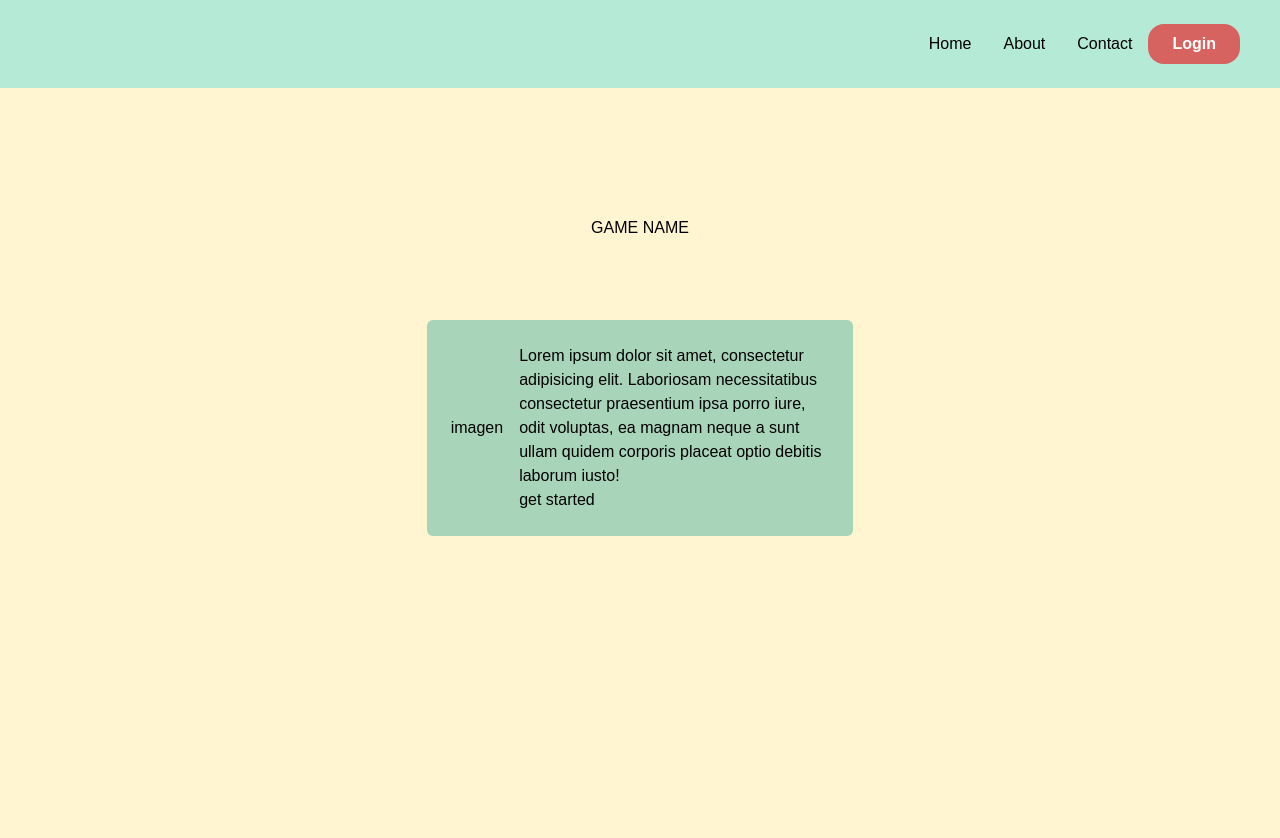
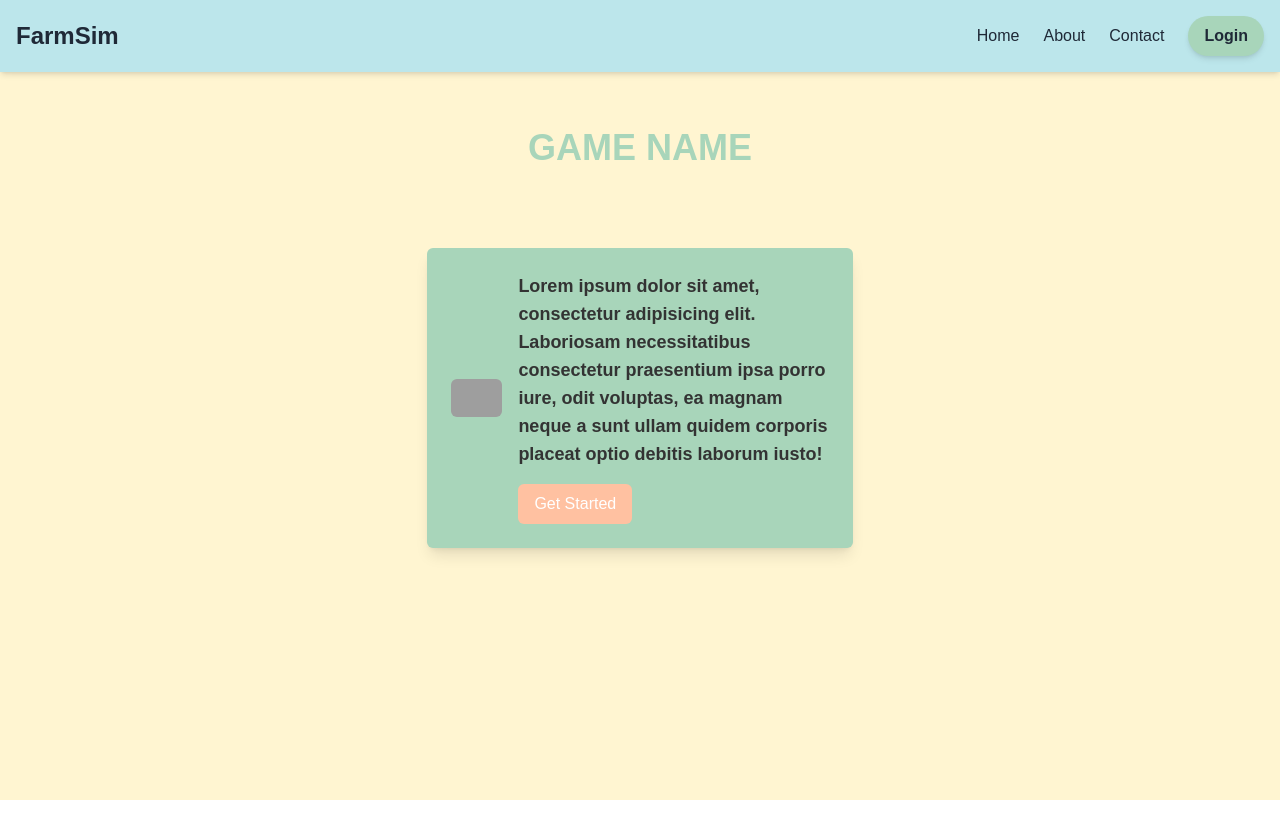
Before and after one commit to lioarce01/farmSim, a Next.js app in the folder client/: page / in a window 1280 px wide. Shown: the top 838 px of the page. After the commit the page ends 800 px from the top, so only its background shows below. Built offline with nearby package versions, Linux system fonts and the light colour scheme; grey boxes are pictures that could not be loaded.

Commit message:
authentication flow fixed, now can login, logout, show users etc, still need persistency config.

```diff
--- a/client/src/app/layout.tsx
+++ b/client/src/app/layout.tsx
@@ -6,13 +6,14 @@ import { store } from '../redux/store/store'; // Ajusta la ruta según tu estruc
 import Navbar from 'src/components/Navbar';
 import './globals.css'; // Asegúrate de que esta ruta sea correcta
 import { Auth0Provider } from '@auth0/auth0-react';
+import AuthWrapper from 'src/components/authWrapper'; // Importa el AuthWrapper
 
 const RootLayout = ({ children }: { children: ReactNode }) => {
   const redirectUri = typeof window !== "undefined" ? window.location.origin : undefined;
 
   return (
     <html lang="en">
-      <body>
+      <body className='text-gray-800'>
         <Provider store={store}>
           <Auth0Provider
             domain={process.env.NEXT_PUBLIC_AUTH0_DOMAIN!}
@@ -22,9 +23,11 @@ const RootLayout = ({ children }: { children: ReactNode }) => {
             }}
           >
             <Navbar />
-            <div className='bg-[#FFF5D1] min-h-screen'>
-              {children}
-            </div>
+            <AuthWrapper>
+              <div className='bg-[#FFF5D1] min-h-screen'>
+                {children}
+              </div>
+            </AuthWrapper>
           </Auth0Provider>
         </Provider>
       </body>
--- a/client/src/app/page.tsx
+++ b/client/src/app/page.tsx
@@ -1,23 +1,21 @@
 'use client'
 
 const HomePage = () => {
-
-
-
   return (
-    <div className='w-full'>
-      <div className='flex flex-col items-center justify-between'>
-        <div className="pt-32">
-          <h1>GAME NAME</h1>
+    <div className='w-full bg-[#FFF5D1] min-h-screen flex flex-col items-center'>
+      <div className="pt-32">
+        <h1 className="text-4xl font-bold text-[#A8D5BA] text-center">GAME NAME</h1>
+      </div>
+      <div className="bg-[#A8D5BA] rounded-md p-4 flex flex-col md:flex-row items-center justify-center mt-20 w-11/12 md:w-1/2 lg:w-1/3 shadow-lg">
+        <div className="p-2">
+          {/* Aquí puedes añadir tu imagen */}
+          <img src="/path/to/image.png" alt="Imagen descriptiva" className="rounded-md w-full h-auto max-w-xs" />
         </div>
-        <div className="bg-[#A8D5BA] rounded-md p-4 flex items-center justify-center mt-20 w-1/3">
-          <div className="p-2">
-            <h2>imagen</h2>
-          </div>
-          <div className="p-2">
-            <h3>Lorem ipsum dolor sit amet, consectetur adipisicing elit. Laboriosam necessitatibus consectetur praesentium ipsa porro iure, odit voluptas, ea magnam neque a sunt ullam quidem corporis placeat optio debitis laborum iusto!</h3>
-            <button>get started</button>
-          </div>
+        <div className="p-2 text-[#333] text-center md:text-left">
+          <h3 className="text-lg font-semibold">Lorem ipsum dolor sit amet, consectetur adipisicing elit. Laboriosam necessitatibus consectetur praesentium ipsa porro iure, odit voluptas, ea magnam neque a sunt ullam quidem corporis placeat optio debitis laborum iusto!</h3>
+          <button className="mt-4 px-4 py-2 bg-[#FFC1A1] text-white rounded-md hover:bg-[#FFB385] transition duration-300">
+            Get Started
+          </button>
         </div>
       </div>
     </div>
--- a/client/src/components/Navbar.tsx
+++ b/client/src/components/Navbar.tsx
@@ -1,40 +1,50 @@
-'use client'
+'use client';
 
-import Link from "next/link";
-import LogoutButton from "src/components/logout";
-import LoginButton from "src/components/login";
-import { useSelector } from "react-redux";
-import { RootState } from "src/redux/store/store";
+import Link from 'next/link';
+import UserMenu from './UserMenu';
+import LoginButton from './login';
+import { useAuth0 } from '@auth0/auth0-react';
 
-const Navbar = () => {
-  const { user } = useSelector((state: RootState) => state.auth);
+const Navbar: React.FC = () => {
+  const { isAuthenticated } = useAuth0();
 
-  console.log("User state:", user)
   return (
-    <nav className="bg-[#B5EAD7] p-4">
-      <ul className="flex justify-end p-2 items-center">
-        <li className="mx-4">
-          <Link href="/" className="text-black">Home</Link>
-        </li>
-        <li className="mx-4">
-          <Link href="/about" className="text-black">About</Link>
-        </li>
-        <li className="mx-4">
-          <Link href="/contact" className="text-black">Contact</Link>
+    <nav className="bg-[#BCE6EB] p-4 shadow-md fixed w-full top-0 z-10">
+      <div className="container mx-auto flex justify-between items-center">
+        {/* Logo or brand name */}
+        <div className="text-2xl font-bold hover:text-[#FFC1A1] transition duration-300">
+          <Link href="/">FarmSim</Link>
+        </div>
+
+        {/* Links */}
+        <ul className="flex space-x-6 items-center">
+          <li>
+            <Link href="/" className="hover:text-[#FFD3B6] transition duration-300">
+              Home
+            </Link>
           </li>
           <li>
-          {user && user.nickname ? (
-            <>
-              <span className="mr-4">{user.nickname}</span>
-              <LogoutButton />
-            </>
+            <Link href="/about" className="hover:text-[#FFD3B6] transition duration-300">
+              About
+            </Link>
+          </li>
+          <li>
+            <Link href="/contact" className="hover:text-[#FFD3B6] transition duration-300">
+              Contact
+            </Link>
+          </li>
+          {/* Authentication: Show either UserMenu or LoginButton */}
+          <li>
+            {isAuthenticated ? (
+              <UserMenu />
             ) : (
               <LoginButton />
             )}
           </li>
         </ul>
+      </div>
     </nav>
   );
-}
+};
 
 export default Navbar;
--- /dev/null
+++ b/client/src/components/UserMenu.tsx
@@ -0,0 +1,21 @@
+'use client';
+
+import { useAuth0 } from '@auth0/auth0-react';
+import LogoutButton from './logout';
+
+const UserMenu: React.FC = () => {
+  const { user } = useAuth0();
+
+  return (
+    <div className="flex items-center">
+      {user && (
+        <>
+          <span className="mr-4 text-black">{user.nickname || user.name}</span>
+          <LogoutButton />
+        </>
+      )}
+    </div>
+  );
+};
+
+export default UserMenu;
--- a/client/src/components/authWrapper.tsx
+++ b/client/src/components/authWrapper.tsx
@@ -1,27 +1,26 @@
 import { useEffect } from 'react';
-import { useUser } from '@auth0/nextjs-auth0/client';
+import { useAuth0 } from '@auth0/auth0-react';
 import { useDispatch } from 'react-redux';
 import { setUser } from '../redux/slices/authSlice';
 
 const AuthWrapper: React.FC<{ children: React.ReactNode }> = ({ children }) => {
-  const { user, error, isLoading } = useUser();
+  const { user, error, isLoading } = useAuth0();
   const dispatch = useDispatch();
 
   useEffect(() => {
     if (user) {
       dispatch(setUser({
-        user: { nickname: user.name || 'guest',
+        user: {
+          nickname: user.nickname || 'guest',
           email: user.email || 'no email'
         },
-        token: typeof user?.token === 'string' ? user.token : '', // Proporciona un valor por defecto ('') cuando el token es undefined o null
+        token: user.sub || '', // Proporciona el token o un valor por defecto
       }));
     }
   }, [user, dispatch]);
 
   if (isLoading) return <div>Loading...</div>;
-  if (error instanceof Error) {
-    return <div>Error: {error?.message}</div>;
-  }
+  if (error) return <div>Error: {error.message}</div>;
 
   return <>{children}</>;
 };
--- a/client/src/components/login.tsx
+++ b/client/src/components/login.tsx
@@ -1,12 +1,9 @@
-'use client'
+'use client';
 
 import { useAuth0 } from "@auth0/auth0-react";
-import { useEffect } from "react";
-import { useRegisterUserMutation } from '../redux/api/users'; // Asegúrate de que la ruta sea correcta
 
 const LoginButton = () => {
-  const { loginWithPopup, user, isAuthenticated } = useAuth0();
-  const [registerUser] = useRegisterUserMutation();
+  const { loginWithPopup } = useAuth0();
 
   const handleLogin = async () => {
     try {
@@ -16,29 +13,13 @@ const LoginButton = () => {
     }
   };
 
-  useEffect(() => {
-    const registerNewUser = async () => {
-      if (isAuthenticated && user) {
-        try {
-          await registerUser({
-            nickname: user.nickname || user.name,
-            email: user.email,
-          }).unwrap();
-        } catch (error) {
-          console.error("Error registering user:", error);
-        }
-      }
-    };
-
-    registerNewUser();
-  }, [isAuthenticated, user, registerUser]);
-
   return (
-    <div className="items-center px-4 py-2 mr-4 text-white bg-[#d6635f] rounded-2xl hover:bg-[#e76b67] transition duration-300">
-      <button onClick={handleLogin} className="px-2 font-bold">
-        Login
-      </button>
-    </div>
+    <button
+      onClick={handleLogin}
+      className="px-4 py-2 bg-[#A8D5BA] rounded-full hover:bg-[#FFC1A1] transition duration-300 shadow-md font-semibold"
+    >
+      Login
+    </button>
   );
 };
 
--- a/client/src/components/logout.tsx
+++ b/client/src/components/logout.tsx
@@ -4,18 +4,18 @@ const LogoutButton = () => {
   const { logout } = useAuth0();
 
   const handleLogout = () => {
-    // Asegúrate de que returnTo sea correcto y que esté definido
     logout({
-      returnTo: window.location.origin, // Asegúrate de que esto sea lo que necesitas
-    } as any); // Forzar el tipo como una solución temporal
+      returnTo: window.location.origin,
+    } as any);
   };
 
   return (
-    <div className="items-center px-4 py-2 text-white bg-[#d6635f] rounded-2xl hover:bg-[#e76b67] transition duration-300">
-      <button onClick={handleLogout} className="px-2 font-bold">
-        Logout
-      </button>
-    </div>
+    <button
+      onClick={handleLogout}
+      className="px-4 py-2 bg-[#A8D5BA] rounded-full hover:bg-[#FFC1A1] transition duration-300 shadow-md font-semibold"
+    >
+      Logout
+    </button>
   );
 };
 
--- a/client/src/redux/slices/authSlice.ts
+++ b/client/src/redux/slices/authSlice.ts
@@ -27,7 +27,6 @@ const authSlice = createSlice({
     },
     clearUser(state) {
       state.user = null;
-      state.user = null;
     },
     setLoading(state, action: PayloadAction<boolean>) {
       state.loading = action.payload;
```
Lines whose indentation alone changed are shown as unchanged.
